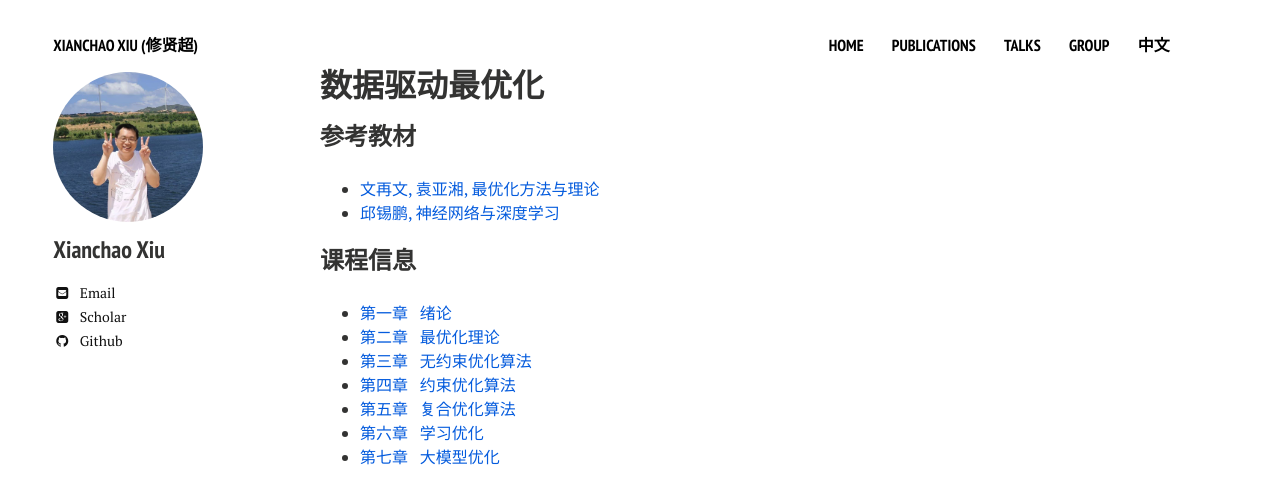
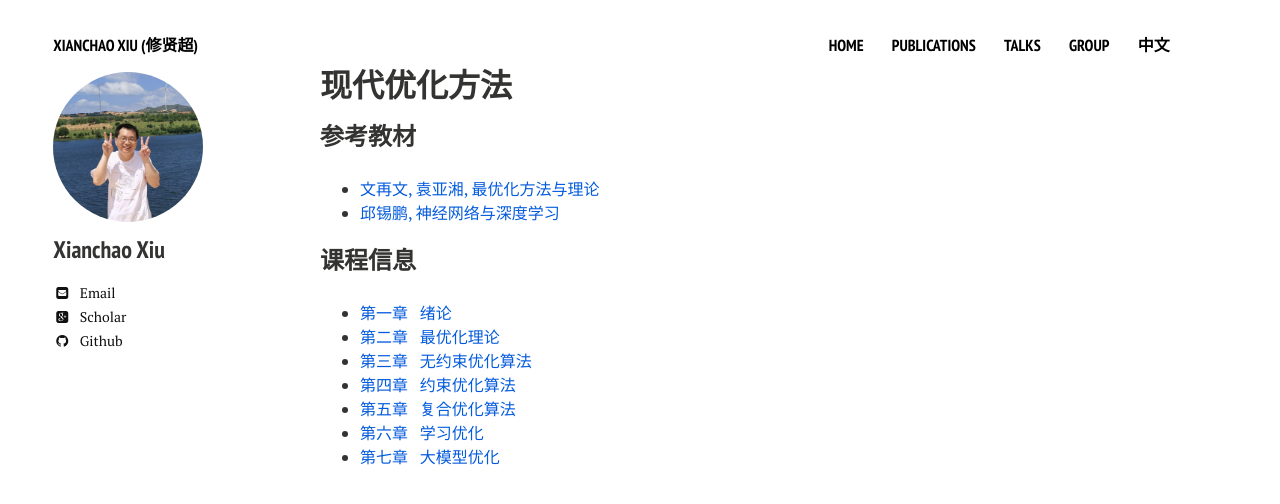
Before and after one commit to xianchaoxiu/xianchaoxiu.github.io, a Jekyll site: the page built from chinese/OPT/index.md, in a window 1280 px wide. Shown: the top 504 px of the page. Built offline with Jekyll 4.4.1, drawn with Linux system fonts in a browser that asks for light colours; nearby versions of some CDN libraries.

Commit message:
Update index.md

```diff
--- a/chinese/OPT/index.md
+++ b/chinese/OPT/index.md
@@ -1,6 +1,6 @@
 ---
 layout: page
-title: 数据驱动最优化
+title: 现代优化方法
 comments: false
 share: false
 ---
```
